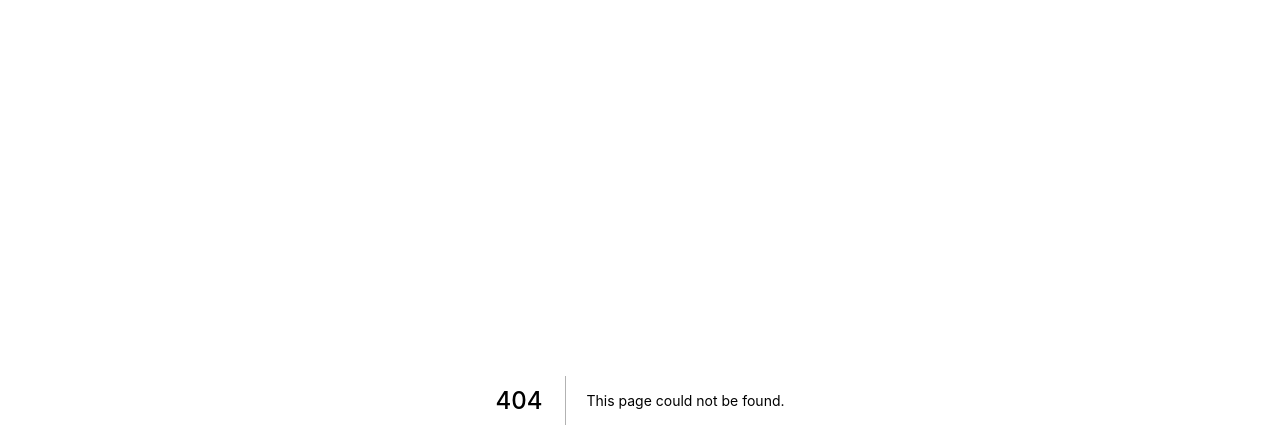
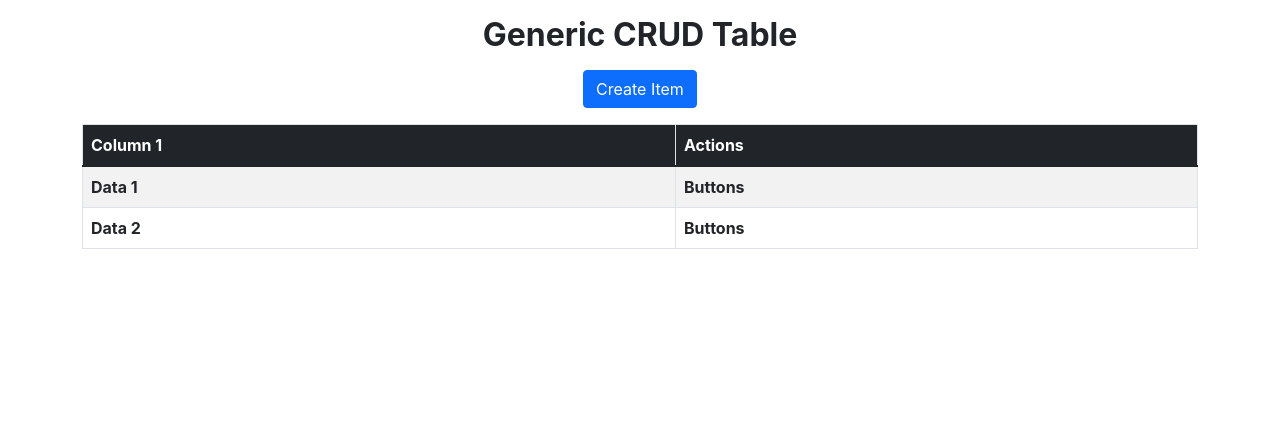
Before and after one commit to qLigature/generic-crud-table, a Next.js app: page /crud in a window 1280 px wide. Before the commit this address had no page. Shown: the top 448 px of the page. Built offline with nearby package versions, Linux system fonts and the light colour scheme.

Commit message:
added basic crud template

```diff
--- a/package.json
+++ b/package.json
@@ -11,6 +11,7 @@
   "dependencies": {
     "next": "12.1.6",
     "react": "18.2.0",
+    "react-bootstrap": "^2.4.0",
     "react-dom": "18.2.0"
   },
   "devDependencies": {
--- /dev/null
+++ b/pages/_document.js
@@ -0,0 +1,25 @@
+import { Html, Head, Main, NextScript } from "next/document";
+import Script from "next/script";
+
+export default function Document() {
+    return (
+        <Html>
+            <Head>
+                <link
+                    href="https://cdn.jsdelivr.net/npm/bootstrap@5.1.3/dist/css/bootstrap.min.css"
+                    rel="stylesheet"
+                    integrity="sha384-1BmE4kWBq78iYhFldvKuhfTAU6auU8tT94WrHftjDbrCEXSU1oBoqyl2QvZ6jIW3"
+                    crossOrigin="anonymous"
+                />
+            </Head>
+            <body>
+                <Main />
+                <NextScript />
+                <Script
+                    id="bootstrap-cdn"
+                    src="https://cdn.jsdelivr.net/npm/bootstrap@5.1.3/dist/js/bootstrap.bundle.min.js"
+                />
+            </body>
+        </Html>
+    );
+}
--- /dev/null
+++ b/pages/crud.js
@@ -0,0 +1,34 @@
+import { Container, Table, Button } from "react-bootstrap";
+
+export default function Home() {
+    return (
+        <Container>
+            <div className="text-center my-3">
+                <h2 className="fw-bold">Generic CRUD Table</h2>
+            </div>
+
+            <div className="d-flex justify-content-center my-3">
+                <Button variant="primary">Create Item</Button>
+            </div>
+
+            <Table striped bordered hover responsive>
+                <thead className="bg-dark text-white">
+                    <tr>
+                        <th>Column 1</th>
+                        <th>Actions</th>
+                    </tr>
+                </thead>
+                <tbody>
+                    <tr>
+                        <th>Data 1</th>
+                        <th>Buttons</th>
+                    </tr>
+                    <tr>
+                        <th>Data 2</th>
+                        <th>Buttons</th>
+                    </tr>
+                </tbody>
+            </Table>
+        </Container>
+    );
+}
```
Also changed, not shown: .eslintrc.json, 1 other file (tests, documents, lock files or other folders).
